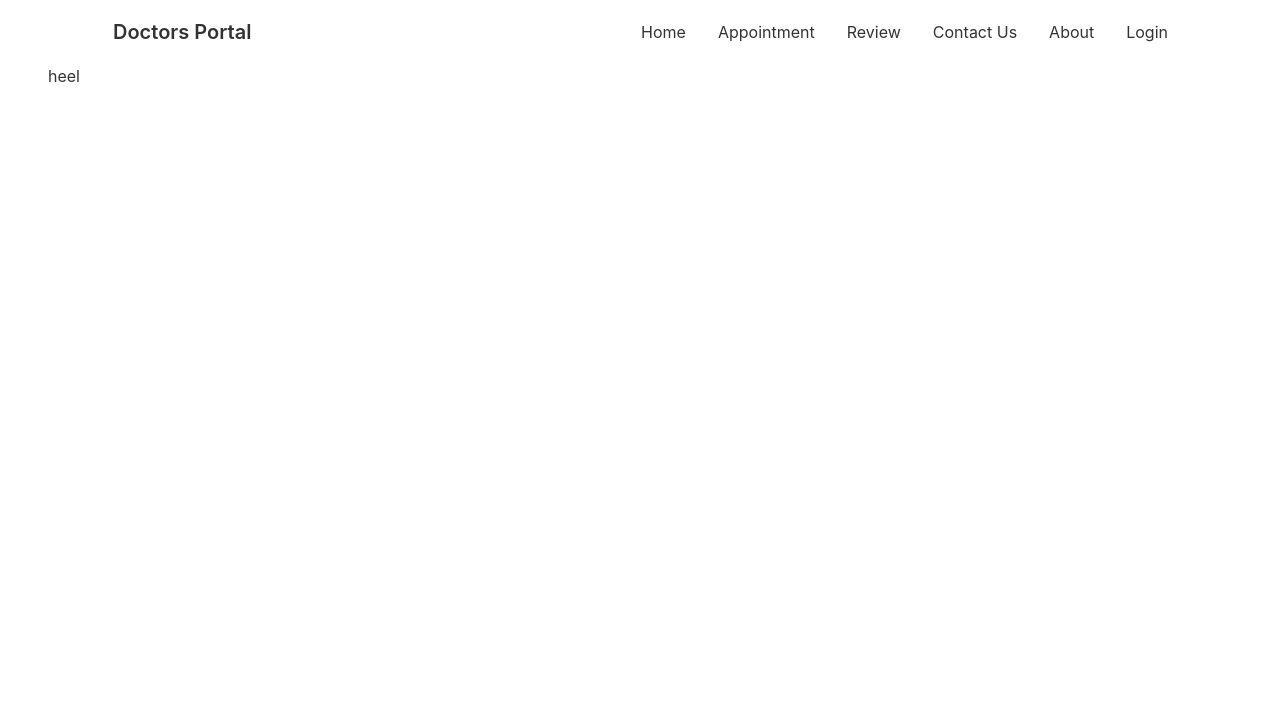
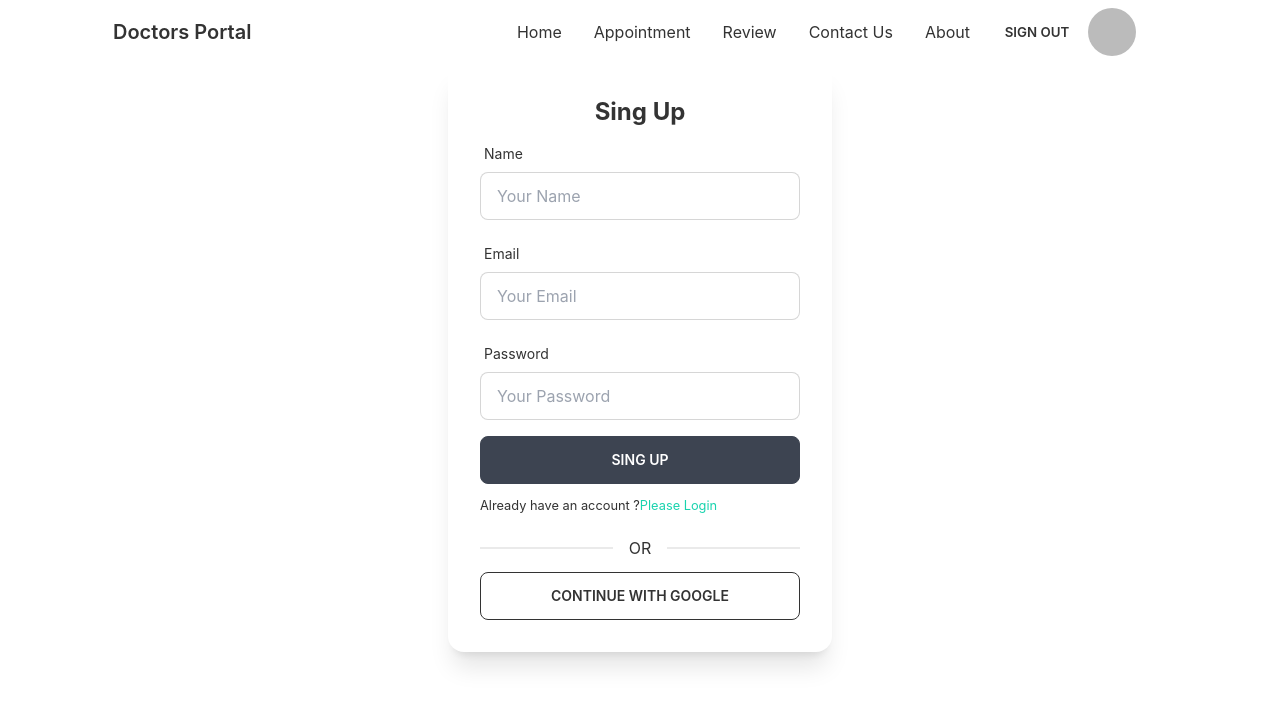
Before and after one commit to MohammadFaysal731/doctors-portal-client, a React (Create React App) app: page /signup in a window 1280 px wide. Shown: the top 706 px of the page. Built offline with nearby package versions, Linux system fonts and the light colour scheme; no server answers; sample sign-in values are in the browser's storage.

Commit message:
set  require auth

```diff
--- a/src/App.js
+++ b/src/App.js
@@ -4,11 +4,12 @@ import About from './Pages/About/About';
 import Appointment from './Pages/Appointment/Appointment/Appointment';
 import ContactUs from './Pages/ContactUs/ContactUs';
 import Home from './Pages/Home/Home/Home';
-import Login from './Pages/Login/Login';
+import Login from './Pages/Login/Login/Login';
 import SignUp from './Pages/Login/SignUp/SignUp';
 import Review from './Pages/Review/Review';
 import Header from './Pages/Shared/Header/Header';
 import NotFund from './Pages/Shared/NotFund/NotFund';
+import RequireAuth from './Pages/Shared/RequireAuth/RequireAuth';
 
 
 
@@ -18,12 +19,16 @@ function App() {
       <Header></Header>
       <Routes>
         <Route path='/' element={<Home></Home>}></Route>
-        <Route path='/appointment' element={<Appointment></Appointment>}></Route>
+        <Route path='/appointment' element={
+          <RequireAuth>
+            <Appointment></Appointment>
+          </RequireAuth>
+        }></Route>
         <Route path='/review' element={<Review></Review>}></Route>
         <Route path='/contact' element={<ContactUs></ContactUs>}></Route>
         <Route path='/about' element={<About></About>}></Route>
+        <Route path='/login' element={<Login></Login>}></Route>
         <Route path='/signup' element={<SignUp></SignUp>}></Route>
-        <Route path='/login' element={<Login></Login>}></Route>
         <Route path='*' element={<NotFund></NotFund>}></Route>
       </Routes>
     </div>
--- a/src/Pages/Login/SignUp/SignUp.js
+++ b/src/Pages/Login/SignUp/SignUp.js
@@ -1,9 +1,132 @@
 import React from 'react';
+import { useNavigation } from 'react-day-picker';
+import { useCreateUserWithEmailAndPassword, useUpdateProfile } from 'react-firebase-hooks/auth';
+import { useForm } from 'react-hook-form';
+import { Link, useNavigate } from 'react-router-dom';
+import auth from '../../../firebase.init';
+import Loading from '../../Shared/Loading/Loading';
+import SocialLogin from '../../Shared/SocilalLogin/SocialLogin';
 
 const SignUp = () => {
+
+    const { register, formState: { errors }, handleSubmit } = useForm();
+    const [
+        createUserWithEmailAndPassword,
+        emailUser,
+        emailLoading,
+        emailError,
+    ] = useCreateUserWithEmailAndPassword(auth);
+
+    const [updateProfile, updating, updateError] = useUpdateProfile(auth);
+
+    const navigate = useNavigate();
+
+    let singInError;
+
+    if (emailUser) {
+        console.log(emailUser)
+    }
+    if (emailLoading || updating) {
+        return <Loading></Loading>;
+    }
+    if (emailError || updateError) {
+        singInError = <p className='text-red-500'><small>{emailError?.message || updateError.message}</small></p>
+
+    }
+
+    const onSubmit = async data => {
+        console.log(data);
+        await createUserWithEmailAndPassword(data.email, data.password);
+        await updateProfile({ displayName: data.name });
+        alert('Updated profile');
+        navigate('/appointment');
+    };
     return (
-        <div>
-            <h1>heel</h1>
+        <div className="flex h-vh80 justify-center items-center">
+            <div className="card w-96 bg-base-100 shadow-xl">
+                <div className="card-body">
+                    <h2 className="text-center text-2xl font-bold">Sing Up</h2>
+                    <form onSubmit={handleSubmit(onSubmit)}>
+
+                        <div className="form-control w-full max-w-xs">
+                            <label className="label">
+                                <span className="label-text">Name</span>
+                            </label>
+                            <input
+                                type="text"
+                                placeholder="Your Name"
+                                className="input input-bordered w-full max-w-xs"
+                                {...register("name", {
+                                    required: {
+                                        value: true,
+                                        message: 'Name is Required'
+                                    },
+                                    minLength: {
+                                        value: 6,
+                                        message: 'Provide A Name More Than Six Character'
+                                    }
+                                })}
+                            />
+                            <label className="label">
+                                {errors.name?.type === 'required' && <span className="label-text-alt text-red-500">{errors.name.message}</span>}
+                                {errors.name?.type === 'minLength' && <span className="label-text-alt text-red-500">{errors.name.message}</span>}
+                            </label>
+                        </div>
+                        <div className="form-control w-full max-w-xs">
+                            <label className="label">
+                                <span className="label-text">Email</span>
+                            </label>
+                            <input
+                                type="email"
+                                placeholder="Your Email"
+                                className="input input-bordered w-full max-w-xs"
+                                {...register("email", {
+                                    required: {
+                                        value: true,
+                                        message: 'Email is Required'
+                                    },
+                                    pattern: {
+                                        value: /[a-z0]+@[a-z]+\.[a-z]{2,3}/,
+                                        message: 'Provide a valid Email'
+                                    }
+                                })}
+                            />
+                            <label className="label">
+                                {errors.email?.type === 'required' && <span className="label-text-alt text-red-500">{errors.email.message}</span>}
+                                {errors.email?.type === 'pattern' && <span className="label-text-alt text-red-500">{errors.email.message}</span>}
+                            </label>
+                        </div>
+                        <div className="form-control w-full max-w-xs">
+                            <label className="label">
+                                <span className="label-text">Password</span>
+                            </label>
+                            <input
+                                type="password"
+                                placeholder="Your Password"
+                                className="input input-bordered w-full max-w-xs"
+                                {...register("password", {
+                                    required: {
+                                        value: true,
+                                        message: 'Password is Required'
+                                    },
+                                    minLength: {
+                                        value: 6,
+                                        message: 'Must be 6 characters or longer'
+                                    }
+                                })}
+                            />
+                            <label className="label">
+                                {errors.password?.type === 'required' && <span className="label-text-alt text-red-500">{errors.password.message}</span>}
+                                {errors.password?.type === 'minLength' && <span className="label-text-alt text-red-500">{errors.password.message}</span>}
+                            </label>
+                        </div>
+                        {singInError}
+                        <input className='btn w-full max-w-xs text-white' type="submit" value='Sing Up' />
+                    </form>
+                    <p><small>Already have an account ?<Link className='text-secondary' to='/login'>Please Login</Link></small></p>
+                    <SocialLogin></SocialLogin>
+                </div>
+            </div>
         </div>
     );
 };
--- a/src/Pages/Shared/Header/Header.js
+++ b/src/Pages/Shared/Header/Header.js
@@ -1,7 +1,17 @@
+import { signOut } from 'firebase/auth';
 import React from 'react';
+import { useAuthState } from 'react-firebase-hooks/auth';
 import { Link } from 'react-router-dom';
+import auth from '../../../firebase.init';
 
 const Header = () => {
+
+    const [user] = useAuthState(auth);
+
+    const handleSignOut = () => {
+        signOut(auth);
+    }
+
     const menuItems =
         <>
             <li><Link to='/'>Home</Link></li>
@@ -9,7 +19,15 @@ const Header = () => {
             <li><Link to='/review'>Review</Link></li>
             <li><Link to='/contact'>Contact Us</Link></li>
             <li><Link to='/about'>About</Link></li>
-            <li><Link to='/login'>Login</Link></li>
+            {user
+                ? <>
+                    <button onClick={handleSignOut} className="btn btn-ghost">Sign Out</button>
+                    <div className="">
+                        <img className='rounded-full' style={{ width: '50%' }} src={user.photoURL} alt='' />
+                    </div>
+                </>
+                : <li><Link to='/login'>Login</Link></li>
+            }
         </>
     return (
         <div className="navbar bg-base-100 px-12">
--- a/src/Pages/Shared/Loading/Loading.js
+++ b/src/Pages/Shared/Loading/Loading.js
@@ -2,8 +2,8 @@ import React from 'react';
 
 const Loading = () => {
     return (
-        <div class="flex items-center justify-center ">
-            <div class="w-16 h-16 border-b-2 border-gray-900 rounded-full animate-spin"></div>
+        <div className="flex items-center justify-center ">
+            <div className="w-16 h-16 border-b-2 border-gray-900 rounded-full animate-spin"></div>
         </div>
     );
 };
--- /dev/null
+++ b/src/Pages/Shared/RequireAuth/RequireAuth.js
@@ -0,0 +1,19 @@
+import React from 'react';
+import { useAuthState } from 'react-firebase-hooks/auth';
+import { Navigate, useLocation } from 'react-router-dom';
+import auth from '../../../firebase.init';
+import Loading from '../Loading/Loading';
+
+const RequireAuth = ({ children }) => {
+    const [user, loading] = useAuthState(auth);
+    const location = useLocation();
+    if (loading) {
+        return <Loading></Loading>
+    }
+    if (!user) {
+        return <Navigate to="/login" state={{ from: location }} replace />
+    }
+    return children;
+};
+
+export default RequireAuth;
--- /dev/null
+++ b/src/Pages/Shared/SocilalLogin/SocialLogin.js
@@ -0,0 +1,37 @@
+import React from 'react';
+import { useSignInWithGoogle } from 'react-firebase-hooks/auth';
+import { useLocation, useNavigate } from 'react-router-dom';
+import auth from '../../../firebase.init';
+import Loading from '../Loading/Loading';
+
+const SocialLogin = () => {
+    const [signInWithGoogle, googleUser, googleLoading, googleError] = useSignInWithGoogle(auth);
+
+    const navigate = useNavigate();
+    const location = useLocation();
+    const from = location.state?.from?.pathname || "/";
+
+    let singInError;
+
+    if (googleUser) {
+        navigate(from, { replace: true });
+    }
+    if (googleLoading) {
+        return <Loading></Loading>;
+    }
+    if (googleError) {
+        singInError = <p className='text-red-500'><small>{googleError?.message}</small></p>
+
+    }
+    return (
+        <div>
+            <div className="divider">OR</div>
+            {singInError}
+            <button onClick={() => signInWithGoogle()} className="btn btn-outline w-full max-w-xs">
+                Continue With Google
+            </button>
+        </div>
+    );
+};
+
+export default SocialLogin;
```
Also changed, not shown: src/Pages/Login/Login/Login.js (renamed from src/Pages/Login/Login.js, +17 -15 lines), src/firebase.init.js (renamed from src/firebas.init.js).
